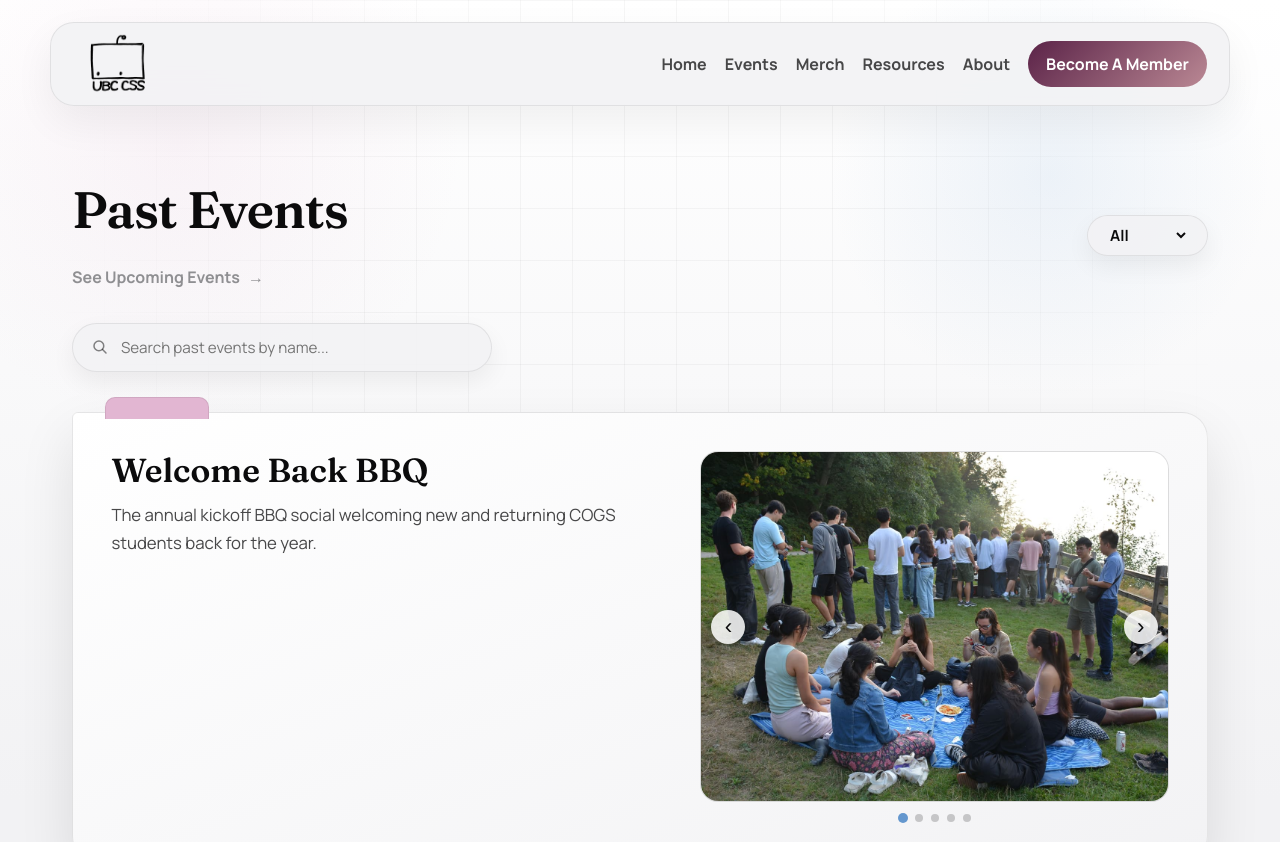
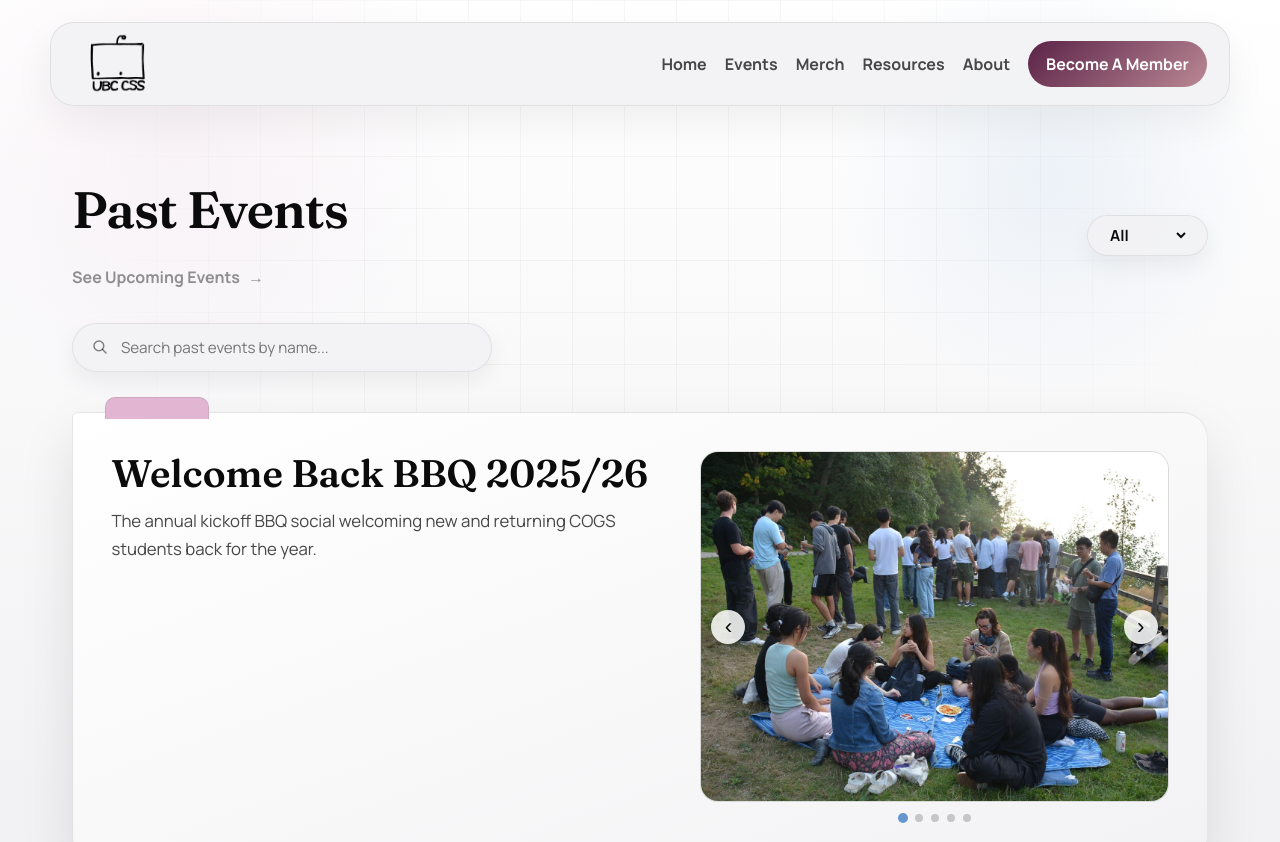
Before and after one commit to ubc-css/website, a React (Vite) app: page /events/past in a window 1280 px wide. Shown: the top 842 px of the page. Built offline with nearby package versions, Linux system fonts and the light colour scheme.

Commit message:
updated upcoming events page

```diff
--- a/src/components/LoungeCarousel/LoungeCarousel.tsx
+++ b/src/components/LoungeCarousel/LoungeCarousel.tsx
@@ -26,7 +26,7 @@ interface LoungeCarouselProps {
 // importing MerchCarousel directly — this codebase's convention is for each
 // section to own its small hand-rolled carousel rather than share one
 // generic component across unrelated pages (see MerchProductCard's carousel
-// vs PastEventCard's EventCard, documented in CLAUDE.md, for the same
+// vs PastEventCard's own, documented in CLAUDE.md, for the same
 // choice).
 function LoungeCarousel({ images, speed = 70, hoverSpeed = 18 }: LoungeCarouselProps) {
     const trackRef = useRef<HTMLDivElement | null>(null)
--- a/src/components/MerchProductCard/MerchProductCard.css
+++ b/src/components/MerchProductCard/MerchProductCard.css
@@ -82,7 +82,7 @@
     justify-content: center;
 }
 
-/* Same hand-rolled prev/next + dots recipe as PastEventCard's EventCard
+/* Same hand-rolled prev/next + dots recipe as PastEventCard
    (.event-carousel-arrow/.event-carousel-dot) — only rendered at all when a
    product has more than one photo. */
 .merch-product-carousel-arrow {
--- a/src/components/MerchProductCard/MerchProductCard.tsx
+++ b/src/components/MerchProductCard/MerchProductCard.tsx
@@ -33,7 +33,7 @@ export interface MerchProductCardProps {
     type: string
     /** One photo renders exactly like before (plain static image, no
      * controls). More than one adds prev/next arrows + dot indicators —
-     * same hand-rolled carousel as PastEventCard's EventCard. */
+     * same hand-rolled carousel as PastEventCard. */
     images: MerchProductImage[]
 }
 
--- a/src/components/PastEventCard/EventCard.css
+++ b/src/components/PastEventCard/PastEventCard.css
@@ -60,7 +60,7 @@
 .event-card-body h3 {
     margin: 0;
     color: var(--color-black);
-    font-size: clamp(1.65rem, 2.6vw, 2.15rem);
+    font-size: clamp(2rem, 3vw, 2.5rem);
     line-height: 1.15;
 }
 
--- a/src/components/PastEventCard/formatAcademicYear.ts
+++ b/src/components/PastEventCard/formatAcademicYear.ts
@@ -1,6 +1,6 @@
 /** Formats a starting year (2025) as the "2025/26" academic-year label used
  * in the year filter dropdown. Kept in its own module (rather than exported
- * alongside the EventCard component) so EventCard.tsx only exports a
+ * alongside the PastEventCard component) so PastEventCard.tsx only exports a
  * component, per react-refresh/only-export-components. */
 export function formatAcademicYear(startYear: number): string {
     const endYearShort = String((startYear + 1) % 100).padStart(2, '0')
--- a/src/components/UpcomingEventCard/UpcomingEventCard.css
+++ b/src/components/UpcomingEventCard/UpcomingEventCard.css
@@ -1,4 +1,4 @@
-/* Same "folder" visual language as EventCard.css (asymmetric rounded
+/* Same "folder" visual language as PastEventCard.css (asymmetric rounded
    corners, gradient card background, colored tab cycling the same 4 palette
    accents) but mirrored: a single graphic on the left instead of a carousel,
    and a body on the right built for a call to action rather than browsing
@@ -67,7 +67,7 @@
 
 /* Once a real graphic is added (image.src set), drop the placeholder box
    styling entirely so only the image itself shows — same treatment as
-   EventCard's carousel frame / FolderPreview's photo slots. */
+   PastEventCard's carousel frame / FolderPreview's photo slots. */
 .upcoming-event-image:has(img) {
     background: none;
     border: none;
@@ -137,7 +137,7 @@
 .upcoming-event-description {
     margin: 0;
     color: rgba(11, 11, 12, 0.75);
-    font-size: clamp(0.92rem, 1vw, 1rem);
+    font-size: clamp(1rem, 1.3vw, 1.3rem);
     line-height: 1.6;
 }
 
--- a/src/pages/PastEvents/PastEvents.tsx
+++ b/src/pages/PastEvents/PastEvents.tsx
@@ -1,6 +1,6 @@
 import { useMemo, useState } from 'react'
 import { createPortal } from 'react-dom'
-import EventCard, { type EventCardProps } from '../../components/PastEventCard/EventCard'
+import PastEventCard, { type PastEventCardProps } from '../../components/PastEventCard/PastEventCard'
 import { formatAcademicYear } from '../../components/PastEventCard/formatAcademicYear'
 
 // PHOTO IMPORTS
@@ -65,9 +65,9 @@ import robotparty10 from '../../assets/events/robotparty10.jpg'
 import './PastEvents.css'
 
 
-const pastEvents: EventCardProps[] = [
+const pastEvents: PastEventCardProps[] = [
     {
-        name: 'Welcome Back BBQ',
+        name: 'Welcome Back BBQ 2025/26',
         year: 2025,
         description:
             'The annual kickoff BBQ social welcoming new and returning COGS students back for the year.',
@@ -80,7 +80,7 @@ const pastEvents: EventCardProps[] = [
         ],
     },
     {
-        name: 'Alumni Mixer Night',
+        name: 'Alumni Mixer Night 2025/26',
         year: 2025,
         description:
             'Our annual Alumni-Student Mixer. Whether you’re a new COG in the community or one of our COGS alumni, join us for a night of reconnection with friends new and old!',
@@ -104,7 +104,7 @@ const pastEvents: EventCardProps[] = [
         ],
     },
     {
-        name: 'Meet The Profs',
+        name: 'Meet The Profs 2025/26',
         year: 2025,
         description: 'An annual evening of COGSy vibes, great convos, and even better company! Chat with professors and peers across the COGS disciplines in a casual setting and snag some free food!',
         photos: [
@@ -118,7 +118,7 @@ const pastEvents: EventCardProps[] = [
         ],
     },
     {
-        name: 'Interyear Mingle ',
+        name: 'Interyear Mingle 2025/26',
         year: 2025,
         description: 'This night gave upper year and lower year COGS students a chance to meet all across the COGS discipline! An evening of making friends, sharing laughs, and trading stories over food and games.',
         photos: [
@@ -129,7 +129,7 @@ const pastEvents: EventCardProps[] = [
         ],
     },
     {
-        name: 'Gearing Up for 402',
+        name: 'Gearing Up for 402 2025/26',
         year: 2025,
         description:
             'Professors and COGS alumni come together to help current COGS students prepare for COGS 402, the final boss of your Cognitive Systems degree. Whether you’re in need of project ideas, a project supervisor, or just want to get ahead of the curve, Gearing Up for 402 helps students get inspired by alumni who have been there, done that, and crushed it!',
@@ -154,7 +154,7 @@ const pastEvents: EventCardProps[] = [
         ],
     },
     {
-        name: 'COGS-querade: The CSS Winter Formal',
+        name: 'COGS-querade: The CSS Winter Formal 2025/26',
         year: 2025,
         description:
             'The Winter COGS-querade Formal was an end-of-term themed celebration, bringing together the entire COGS community for an unforgettable night of music and memories.',
@@ -168,7 +168,7 @@ const pastEvents: EventCardProps[] = [
         ],
     },
     {
-        name: 'Robot Party',
+        name: 'Robot Party 2025/26',
         year: 2025,
         description:
             'The largest social event of the year! Our annual Robot Party consists of amazing free food, drinks, activities, a robot building contest, prizes, games, and much more! Each year’s Robot Party is always one for the memory books!',
@@ -305,7 +305,7 @@ function PastEvents() {
             <div className="past-events-list">
                 {filteredEvents.length > 0 ? (
                     filteredEvents.map((event, index) => (
-                        <EventCard key={`${event.name}-${event.year}-${index}`} {...event} />
+                        <PastEventCard key={`${event.name}-${event.year}-${index}`} {...event} />
                     ))
                 ) : (
                     <p className="past-events-empty">No past events match your search.</p>
--- a/src/pages/UpcomingEvents/UpcomingEvents.tsx
+++ b/src/pages/UpcomingEvents/UpcomingEvents.tsx
@@ -5,50 +5,30 @@ import UpcomingEventCard, {
 } from '../../components/UpcomingEventCard/UpcomingEventCard'
 import './UpcomingEvents.css'
 
-// Placeholder content — names/descriptions/dates/RSVP links are all
-// stand-ins until the club has real upcoming events to swap in. Dates are
-// real ISO values (not just display strings) specifically so the list below
-// can be sorted chronologically rather than relying on this array's order.
+import welcomeBack from '../../assets/events/Graphics/welcomeBackBBQ.png'
+import interYear from '../../assets/events/Graphics/interyearMingle.png'
+
+
 const upcomingEvents: UpcomingEventCardProps[] = [
     {
-        name: 'General Meeting: Kickoff',
-        date: '2026-09-10',
-        time: '6:00 PM – 7:30 PM',
-        location: 'COGS Lounge, Buchanan D',
+        name: 'Welcome Back BBQ',
+        date: '2026-09-11',
+        time: '6:00 PM',
+        location: 'Acadia Beach',
         description:
-            'Placeholder description: our first general meeting of the term — meet the exec team, hear what’s planned for the year, and find out how to get involved.',
-        image: { alt: 'General meeting graphic placeholder' },
-        rsvpHref: '#',
+            'Our annual Welcome Back BBQ is BACK‼️Join us at Acadia Beach on Friday for a fun evening of free food, games like spikeball and volleyball, a custom CSS photobooth, and much more (and hopefully a nice sunset 🤩). Bring your friends and get excited to make new ones! This is one of our biggest events of the year so you do NOT want to miss out. We WILL see you there 😉',
+        image: {src: welcomeBack, alt: 'Welcome Back BBQ graphic' },
+        rsvpHref: "https://luma.com/z5zyqbmc",
     },
     {
-        name: 'Guest Speaker Series: Careers in Cognitive Science',
-        date: '2026-09-24',
-        time: '5:30 PM – 7:00 PM',
-        location: 'Forest Sciences Centre 1005',
+        name: 'Inter-year Mingle',
+        date: '2026-09-15',
+        time: '6:00 PM – 9:00 PM',
+        location: 'Cogs Lounge, Iona Building',
         description:
-            'Placeholder description: an industry guest speaker shares their path from a Cognitive Systems degree into their current career, with time for Q&A.',
-        image: { alt: 'Guest speaker series graphic placeholder' },
-        rsvpHref: '#',
-    },
-    {
-        name: 'Study Night: Midterm Prep',
-        date: '2026-10-15',
-        time: '6:00 PM – 9:00 PM',
-        location: 'COGS Lounge, Buchanan D',
-        description:
-            'Placeholder description: a casual, snack-fueled study session with peers before midterms hit — bring your notes and your questions.',
-        image: { alt: 'Study night graphic placeholder' },
-        rsvpHref: '#',
-    },
-    {
-        name: 'Game Night',
-        date: '2026-11-07',
-        time: '6:30 PM – 9:00 PM',
-        location: 'COGS Lounge, Buchanan D',
-        description:
-            'Placeholder description: board games, video games, and snacks — a low-key social to unwind with the COGS community.',
-        image: { alt: 'Game night graphic placeholder' },
-        rsvpHref: '#',
+            'Join us for the annual Interyear Mingle for a night of quality time and fun and games with your COGS community. Reunite with old pals, make new friends, and stay for the activities we have planned 👀',
+        image: {src: interYear, alt: 'interyear mingle graphic' },
+        rsvpHref: 'https://luma.com/tprtykgv',
     },
 ]
 
```
Also changed, not shown: src/components/PastEventCard/PastEventCard.tsx (renamed from src/components/PastEventCard/EventCard.tsx, +4 -4 lines), src/components/UpcomingEventCard/UpcomingEventCard.tsx (+14 -2 lines), src/components/UpcomingEventCard/formatEventDate.ts (+11 -3 lines), 1 other file (tests, documents, lock files or other folders).
